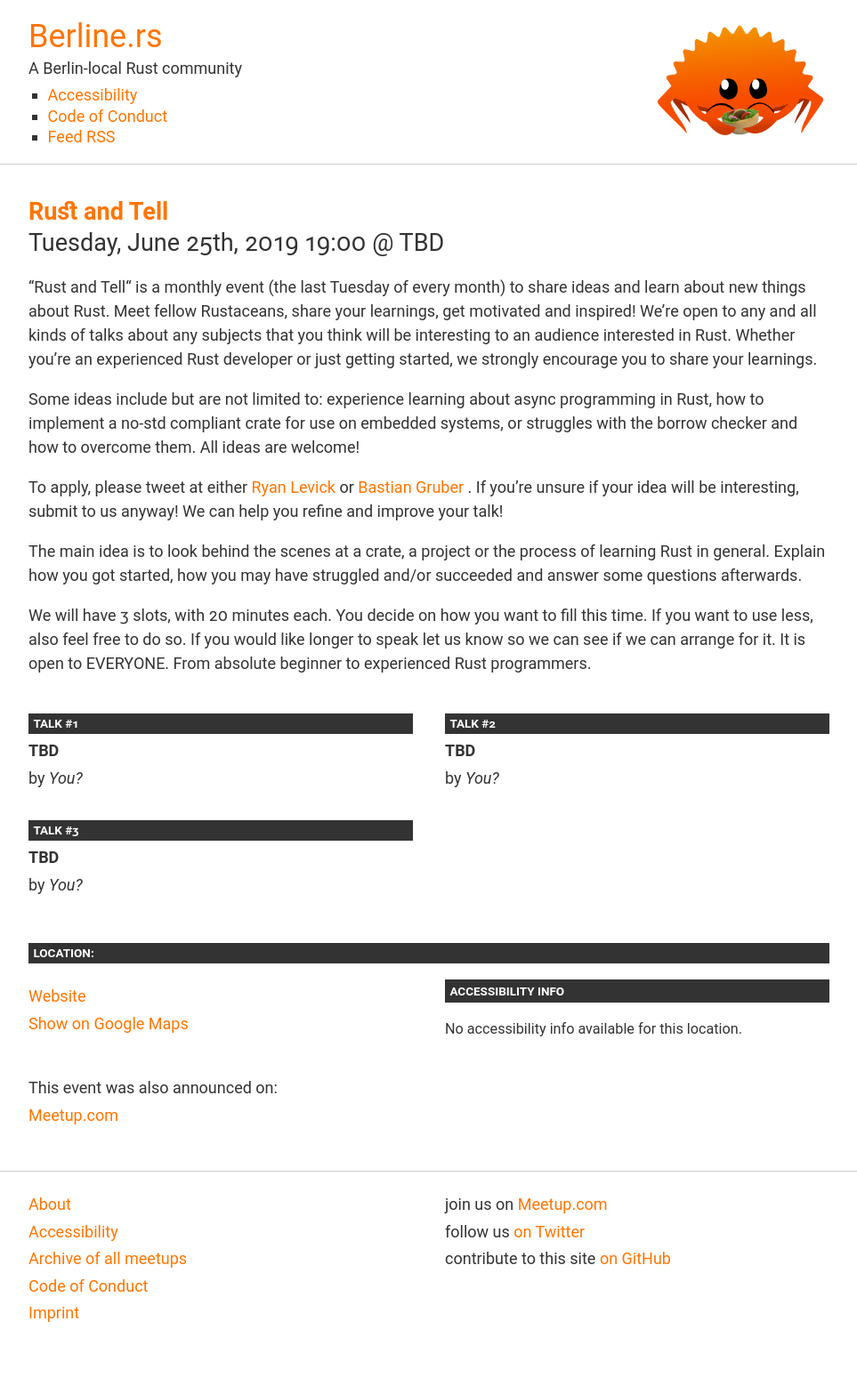
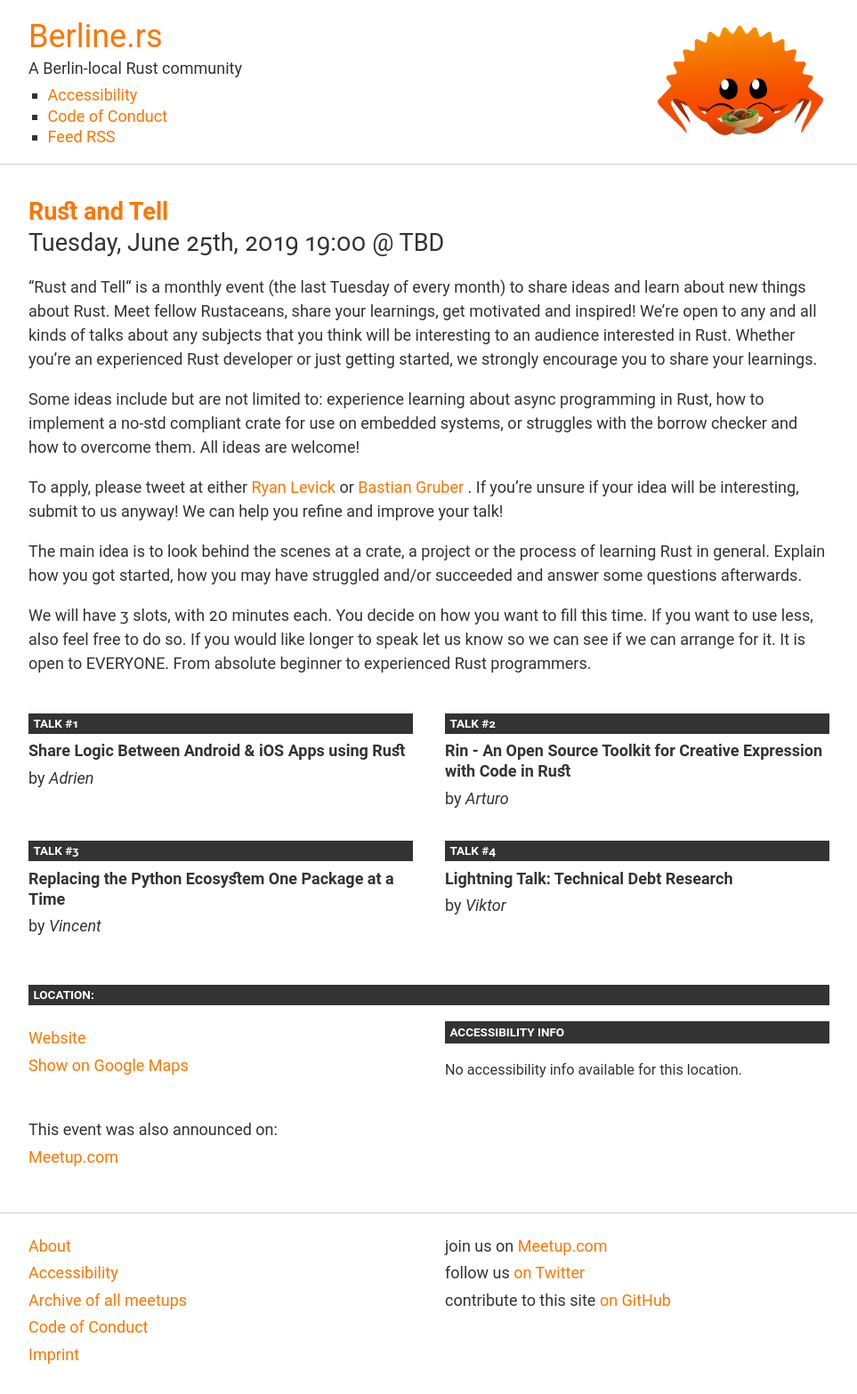
Before and after one commit to berlinrs/berline.rs, a Jekyll site: the page built from _posts/2019-06-25-rust-and-tell.md, in a window 1280 px wide. Shown: the whole page at 89% size, without its empty margins (158-1121 px from the left). Built offline with Jekyll 4.4.1, drawn with Linux system fonts in a browser that asks for light colours; before the commit the page ends 1520 px from its top, so only the background shows below that.

Commit message:
Add missing speakers

```diff
--- a/_posts/2019-06-25-rust-and-tell.md
+++ b/_posts/2019-06-25-rust-and-tell.md
@@ -5,15 +5,18 @@ categories: meetup
 links:
     "Meetup.com": https://www.meetup.com/Rust-Berlin/events/262032302/
 talks:
-- title: "TBD"
+- title: "Share Logic Between Android & iOS Apps using Rust"
   speaker:
-    name: "You?"
-- title: "TBD"
+    name: "Adrien"
+- title: "Rin - An Open Source Toolkit for Creative Expression with Code in Rust"
   speaker:
-    name: "You?"
-- title: "TBD"
+    name: "Arturo"
+- title: "Replacing the Python Ecosystem One Package at a Time"
   speaker:
-    name: "You?"
+    name: "Vincent"
+- title: "Lightning Talk: Technical Debt Research"
+  speaker:
+    name: "Viktor"
 ---
 
 "Rust and Tell“ is a monthly event (the last Tuesday of every month) to share ideas and learn about new things about Rust. Meet fellow Rustaceans, share your learnings, get motivated and inspired! We’re open to any and all kinds of talks about any subjects that you think will be interesting to an audience interested in Rust. Whether you're an experienced Rust developer or just getting started, we strongly encourage you to share your learnings.
```
Also changed, not shown: Gemfile.lock.
